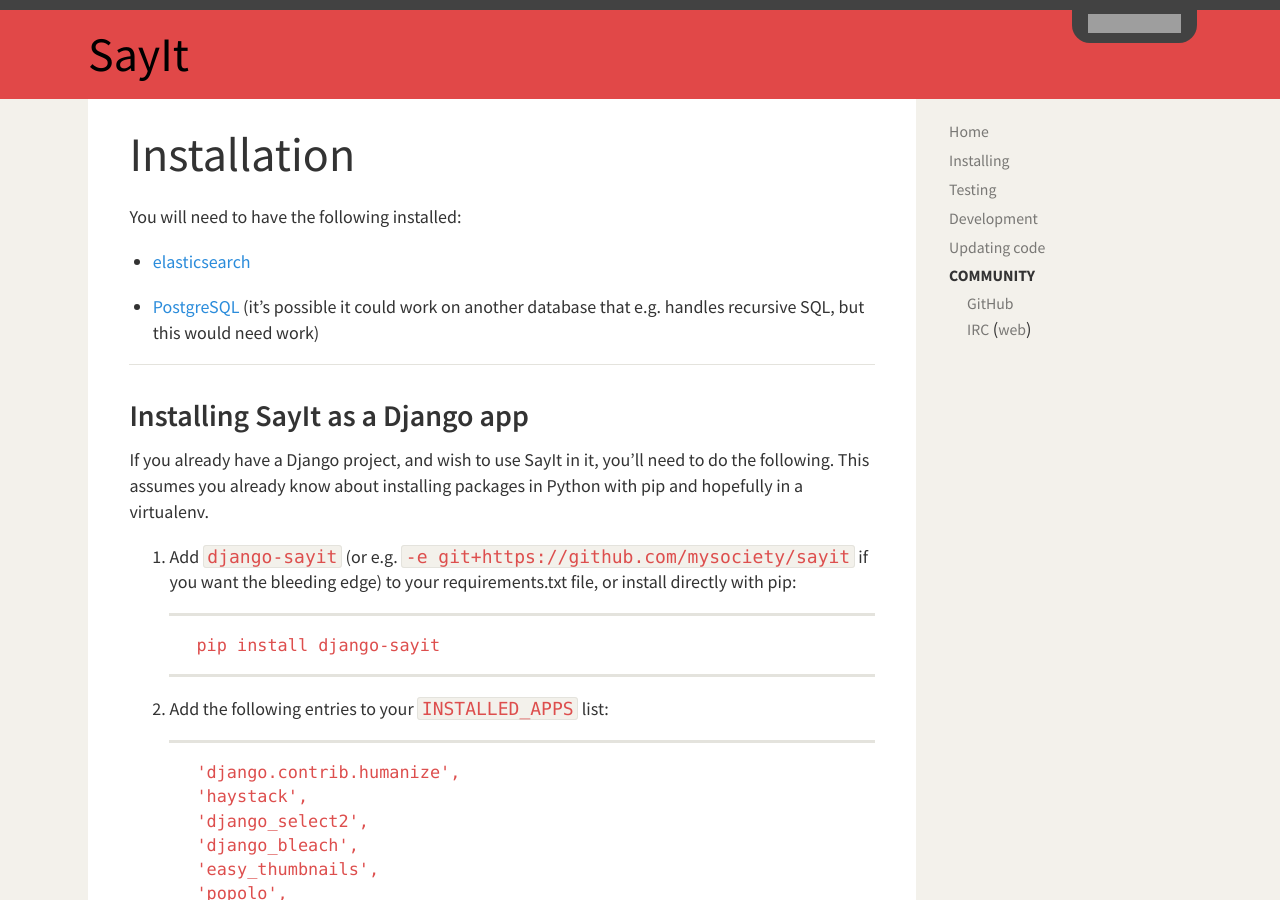
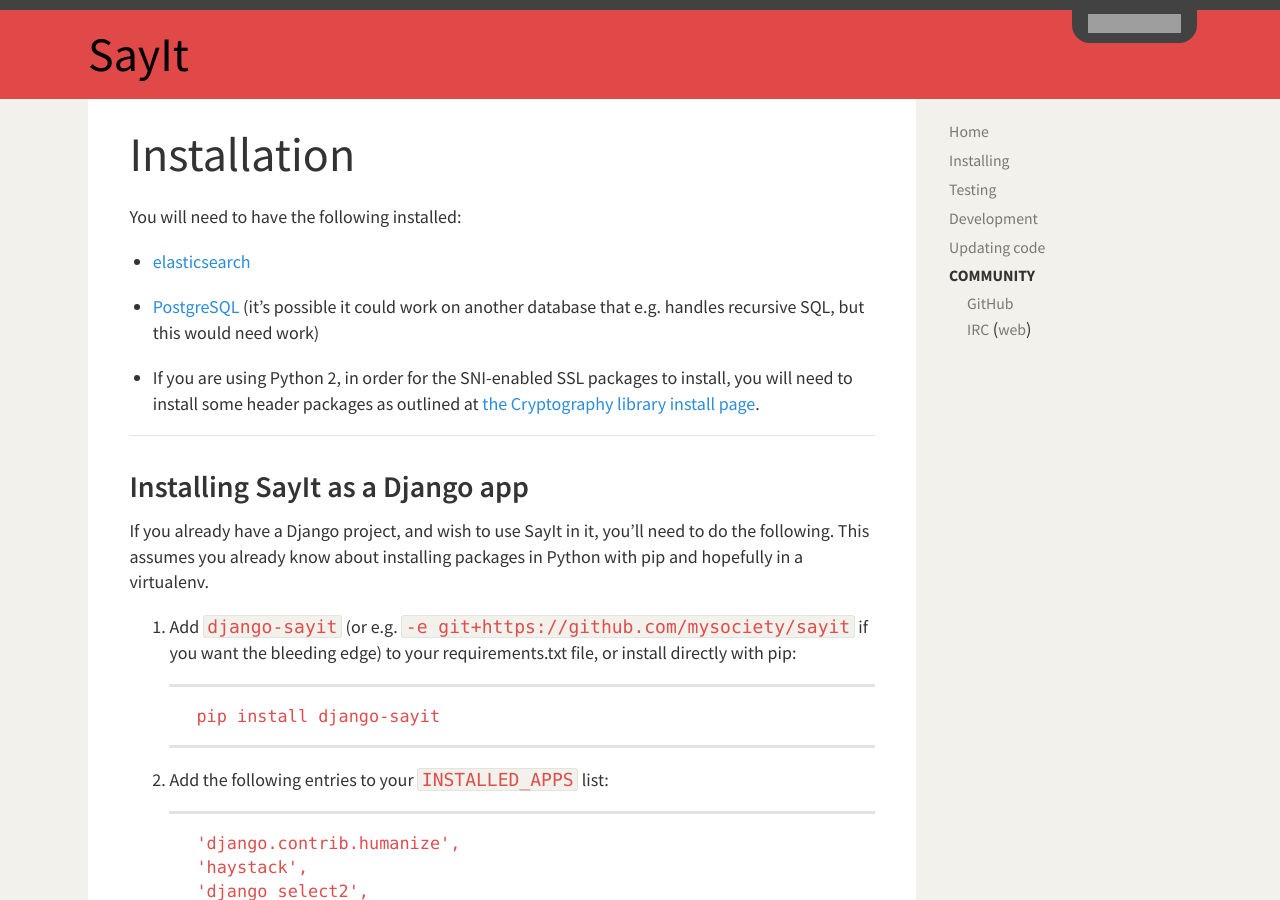
Before and after one commit to mysociety/sayit, a Jekyll site: the page built from install.md, in a window 1280 px wide and 900 px high. Built offline with Jekyll 4.4.1, drawn with Linux system fonts in a browser that asks for light colours; grey boxes are pictures that could not be loaded.

Commit message:
Note extra step needed due to Cryptography library

```diff
--- a/install.md
+++ b/install.md
@@ -12,6 +12,10 @@
 
 * [PostgreSQL](http://www.postgresql.org/) (it's possible it could work on
   another database that e.g. handles recursive SQL, but this would need work)
+
+* If you are using Python 2, in order for the SNI-enabled SSL packages to
+  install, you will need to install some header packages as outlined at
+  [the Cryptography library install page](https://cryptography.io/en/latest/installation/).
 
 Installing SayIt as a Django app
 --------------------------------
```
